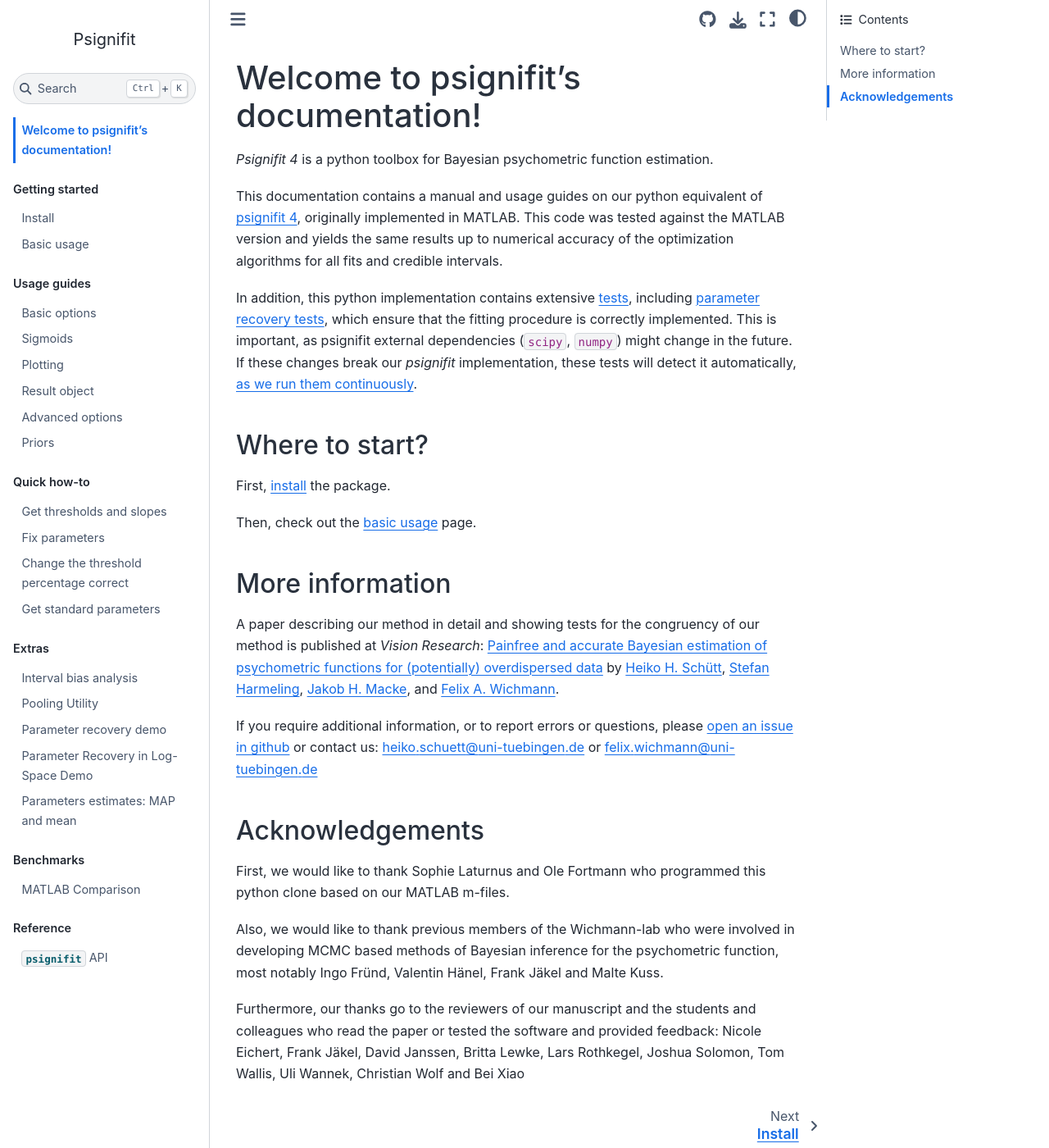
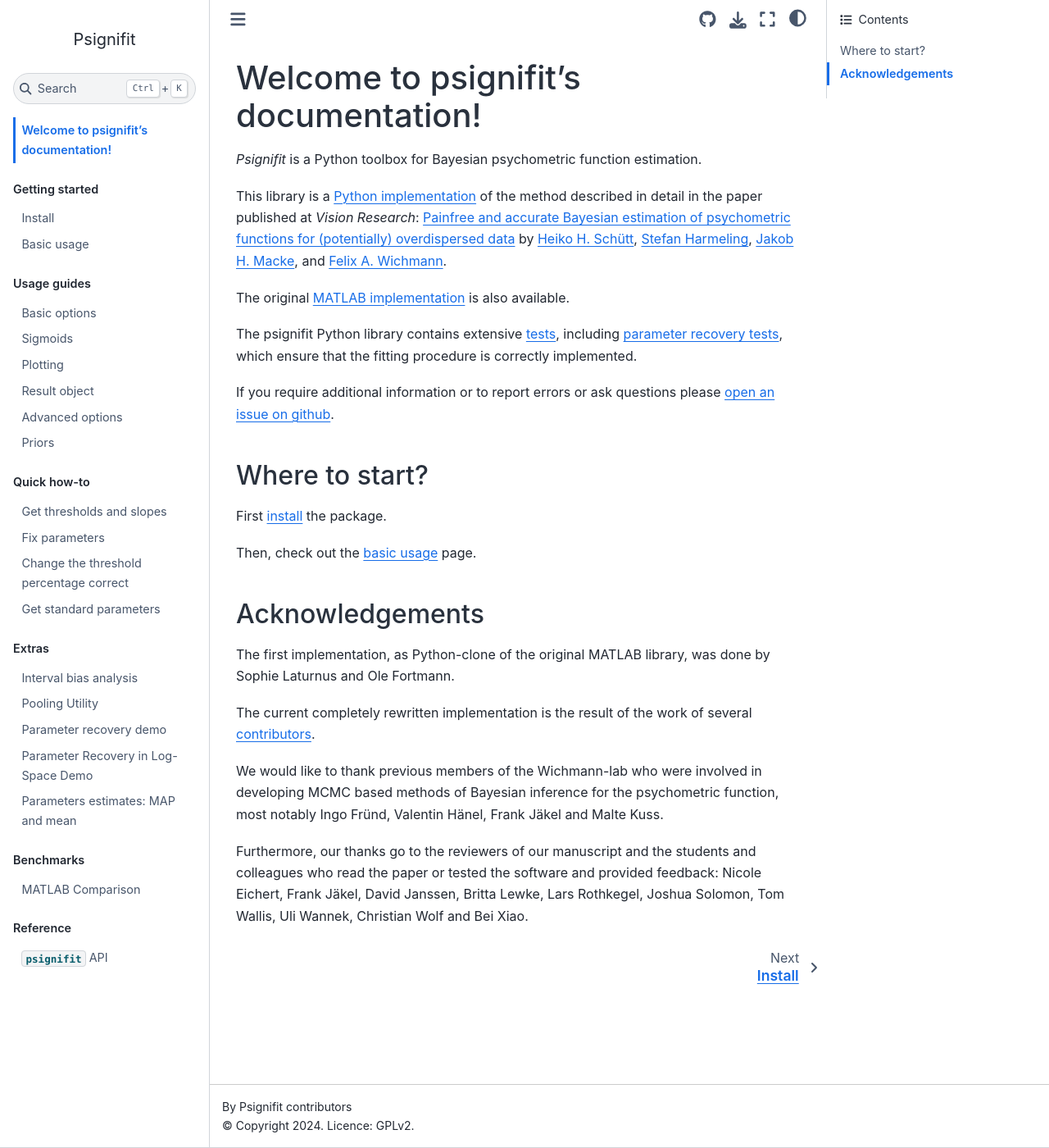
Before and after one commit to wichmann-lab/python-psignifit, a Jupyter Book: the page built from docs/index.md, in a window 1280 px wide and 1400 px high. Shown: the whole window at 82% size. Built offline with Jupyter Book 1.0.4 settings and Sphinx 7.4.7 and the Sphinx Book theme 1.1.4, drawn with Linux system fonts in a browser that asks for light colours.

Commit message:
reformulate doc's landing page

```diff
--- a/docs/index.md
+++ b/docs/index.md
@@ -1,54 +1,37 @@
 # Welcome to psignifit\'s documentation!
 
-*Psignifit 4* is a python toolbox for Bayesian psychometric function estimation.
+*Psignifit* is a Python toolbox for Bayesian psychometric function estimation.
 
-This documentation contains a manual and usage guides on our python equivalent of
-[psignifit 4](https://github.com/wichmann-lab/psignifit/wiki), originally
-implemented in MATLAB. This code was tested against the MATLAB version and yields the same
-results up to numerical accuracy of the optimization algorithms for all
-fits and credible intervals.
+This library is a [Python implementation](https://github.com/wichmann-lab/python-psignifit) of the method described in
+detail in the paper published at *Vision Research*:
+[Painfree and accurate Bayesian estimation of psychometric functions for (potentially) overdispersed data](http://www.sciencedirect.com/science/article/pii/S0042698916000390)
+by [Heiko H. Schütt](http://www.nip.uni-tuebingen.de/people/members.html),
+[Stefan Harmeling](http://www.cs.hhu.de/lehrstuehle-und-arbeitsgruppen/computer-vision-computer-graphics-and-pattern-recognition/unser-team/team/harmeling.html),
+[Jakob H. Macke](http://www.mackelab.org/people/),
+and [Felix A. Wichmann](http://www.nip.uni-tuebingen.de/people/members.html).
 
-In addition, this python implementation contains extensive [tests](https://github.com/wichmann-lab/python-psignifit/tree/main/tests),
+The original [MATLAB implementation](https://github.com/wichmann-lab/psignifit/wiki) is also available.
+
+The psignifit Python library contains extensive [tests](https://github.com/wichmann-lab/python-psignifit/tree/main/tests),
 including [parameter recovery tests](https://github.com/wichmann-lab/python-psignifit/blob/main/tests/test_param_recovery.py),
 which ensure that the fitting procedure is correctly implemented.
-This is important, as psignifit external dependencies (`scipy`, `numpy`)
-might change in the future.
-If these changes break our *psignifit* implementation,
-these tests will detect it automatically,
-[as we run them continuously](https://github.com/wichmann-lab/python-psignifit/actions).
 
+If you require additional information or to report errors or ask questions
+please [open an issue on github](https://github.com/wichmann-lab/python-psignifit/issues).
 
 ## Where to start?
 
-First, [install](install_guide) the package.
+First [install](install_guide) the package.
 
 Then, check out the [basic usage](basic-usage) page.
 
-## More information
-
-
-A paper describing our method in detail and showing tests for the
-congruency of our method is published at *Vision Research*: [Painfree
-and accurate Bayesian estimation of psychometric functions for
-(potentially) overdispersed
-data](http://www.sciencedirect.com/science/article/pii/S0042698916000390)
-by [Heiko H.
-Schütt](http://www.nip.uni-tuebingen.de/people/members.html), [Stefan
-Harmeling](http://www.cs.hhu.de/lehrstuehle-und-arbeitsgruppen/computer-vision-computer-graphics-and-pattern-recognition/unser-team/team/harmeling.html),
-[Jakob H. Macke](http://www.mackelab.org/people/), and [Felix A.
-Wichmann](http://www.nip.uni-tuebingen.de/people/members.html).
-
-If you require additional information, or to report errors or questions,
-please [open an issue in github](https://github.com/wichmann-lab/python-psignifit/issues)
-or contact us: <heiko.schuett@uni-tuebingen.de> or
-<felix.wichmann@uni-tuebingen.de>
-
 ## Acknowledgements
 
-First, we would like to thank Sophie Laturnus and Ole Fortmann who
-programmed this python clone based on our MATLAB m-files.
+The first implementation, as Python-clone of the original MATLAB library, was done by Sophie Laturnus and Ole Fortmann.
 
-Also, we would like to thank previous members of the Wichmann-lab who
+The current completely rewritten implementation is the result of the work of several [contributors](https://github.com/wichmann-lab/python-psignifit/blob/main/CONTRIBUTORS).
+
+We would like to thank previous members of the Wichmann-lab who
 were involved in developing MCMC based methods of Bayesian inference for
 the psychometric function, most notably Ingo Fründ, Valentin Hänel,
 Frank Jäkel and Malte Kuss.
@@ -57,4 +40,4 @@
 students and colleagues who read the paper or tested the software and
 provided feedback: Nicole Eichert, Frank Jäkel, David Janssen, Britta
 Lewke, Lars Rothkegel, Joshua Solomon, Tom Wallis, Uli Wannek, Christian
-Wolf and Bei Xiao
+Wolf and Bei Xiao.
```
